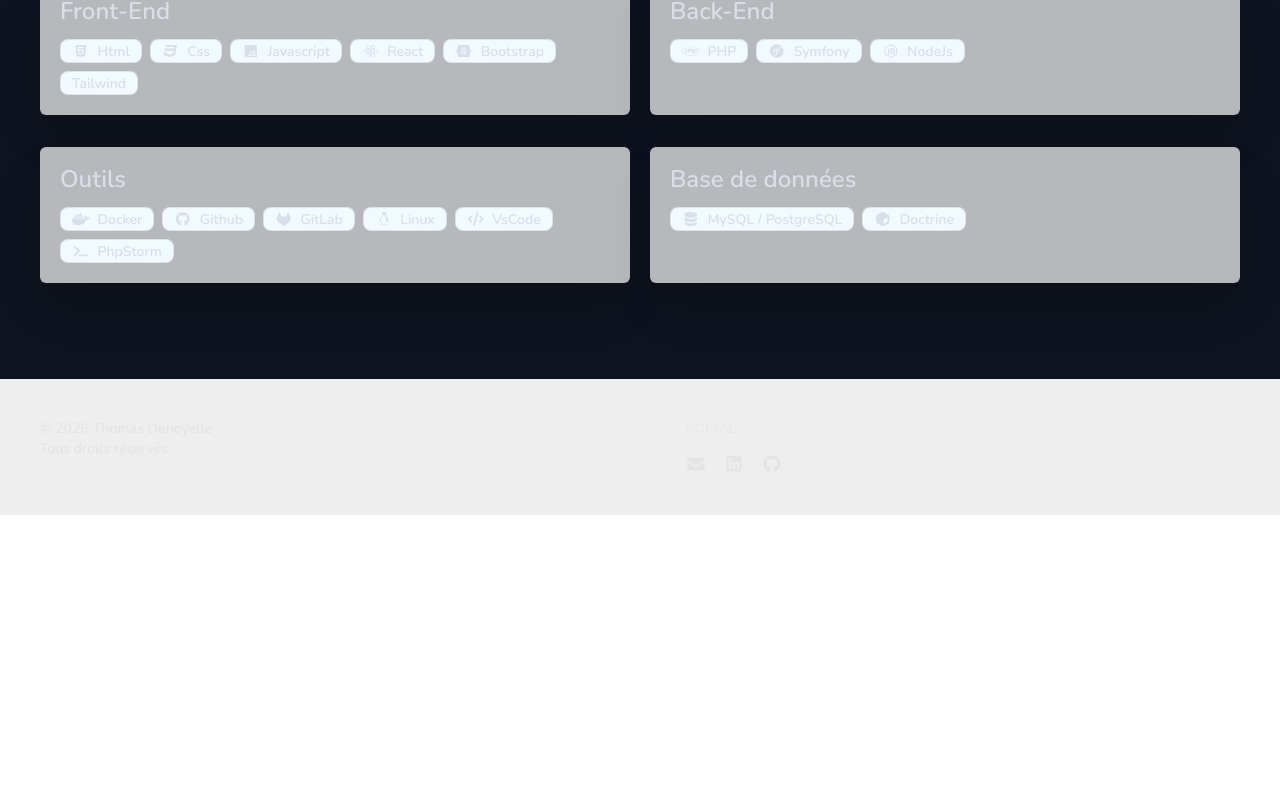
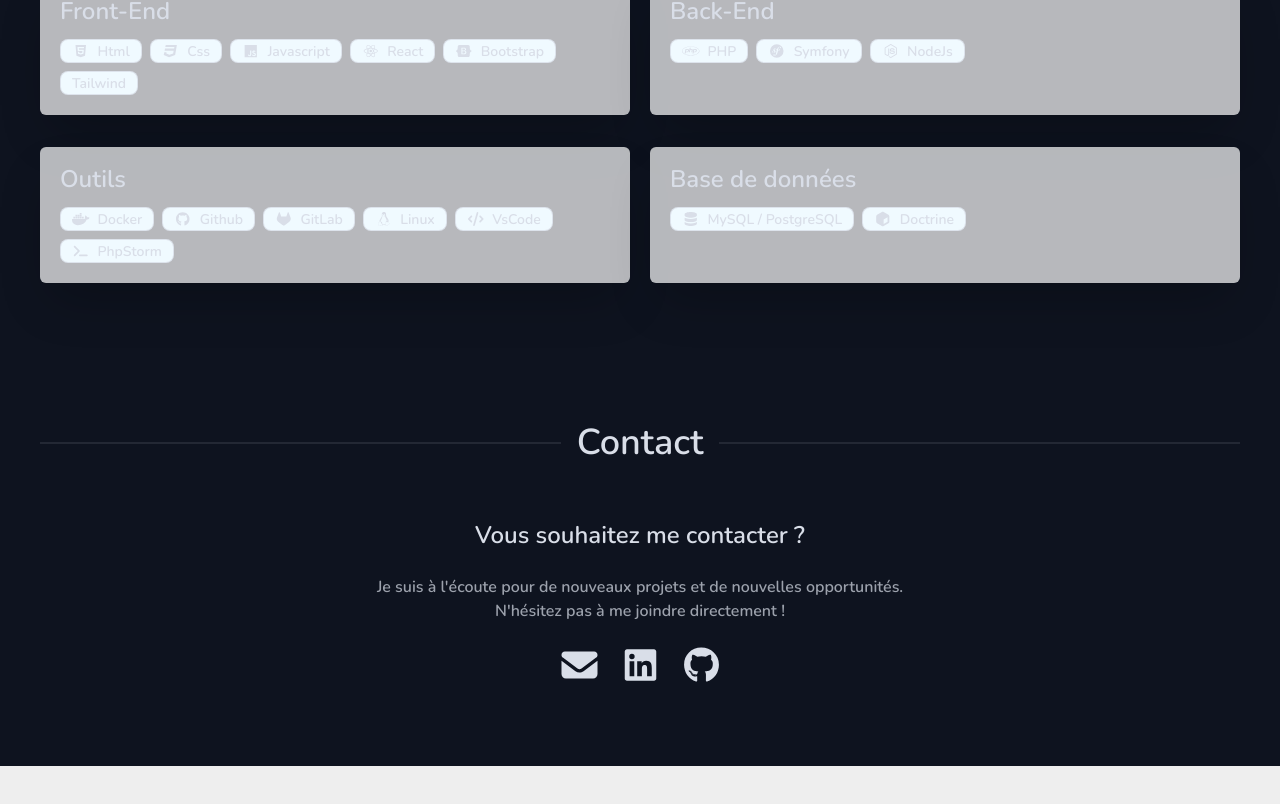
Before and after one commit to ToMaTo1206/portfolio-next, a Next.js app: page / in a window 1280 px wide. Shown: the part 2481-3285 px from the top of the page. Before the commit the page ends 2996 px from the top, so only its background shows below. Built offline with nearby package versions, Linux system fonts and the light colour scheme.

Commit message:
feat: import contact component

```diff
--- a/src/app/page.tsx
+++ b/src/app/page.tsx
@@ -4,6 +4,7 @@
 import Projects from "@/components/projects/projects";
 import Stack from "@/components/stack/stack";
 import Footer from "@/components/footer/footer";
+import Contact from "@/components/contact/contact";
 
 export default function Home() {
   return (
@@ -18,6 +19,7 @@
           <Career/>
           <Projects/>
           <Stack/>
+          <Contact/>
           <Footer/>
       </main>
   );
```
